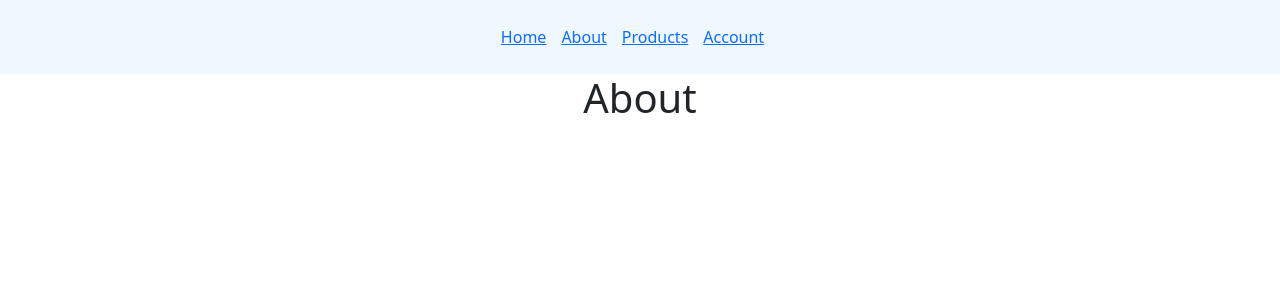
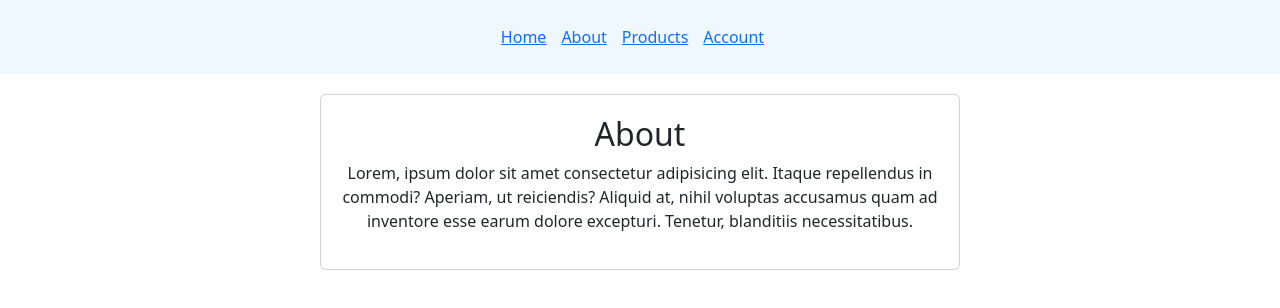
Before and after one commit to ZachyDev/Contact-Tacker, a React (Create React App) app in the folder app/: page /about in a window 1280 px wide. Shown: the top 308 px of the page. Built offline with nearby package versions, Linux system fonts and the light colour scheme.

Commit message:
:pushpin: React lazy loading...

```diff
--- a/app/src/components/About.js
+++ b/app/src/components/About.js
@@ -1,9 +1,16 @@
 import React from 'react'
-
+import Card from 'react-bootstrap/Card';
 function About() {
   return (
     <div>
-        <h1>About</h1>
+       <Card style={{
+        'width':'50%',
+        'margin': '20px auto',
+        'padding': '20px'
+       }}>
+        <h2>About</h2>
+        <p>Lorem, ipsum dolor sit amet consectetur adipisicing elit. Itaque repellendus in commodi? Aperiam, ut reiciendis? Aliquid at, nihil voluptas accusamus quam ad inventore esse earum dolore excepturi. Tenetur, blanditiis necessitatibus.</p>
+       </Card>
     </div>
   )
 }
```
